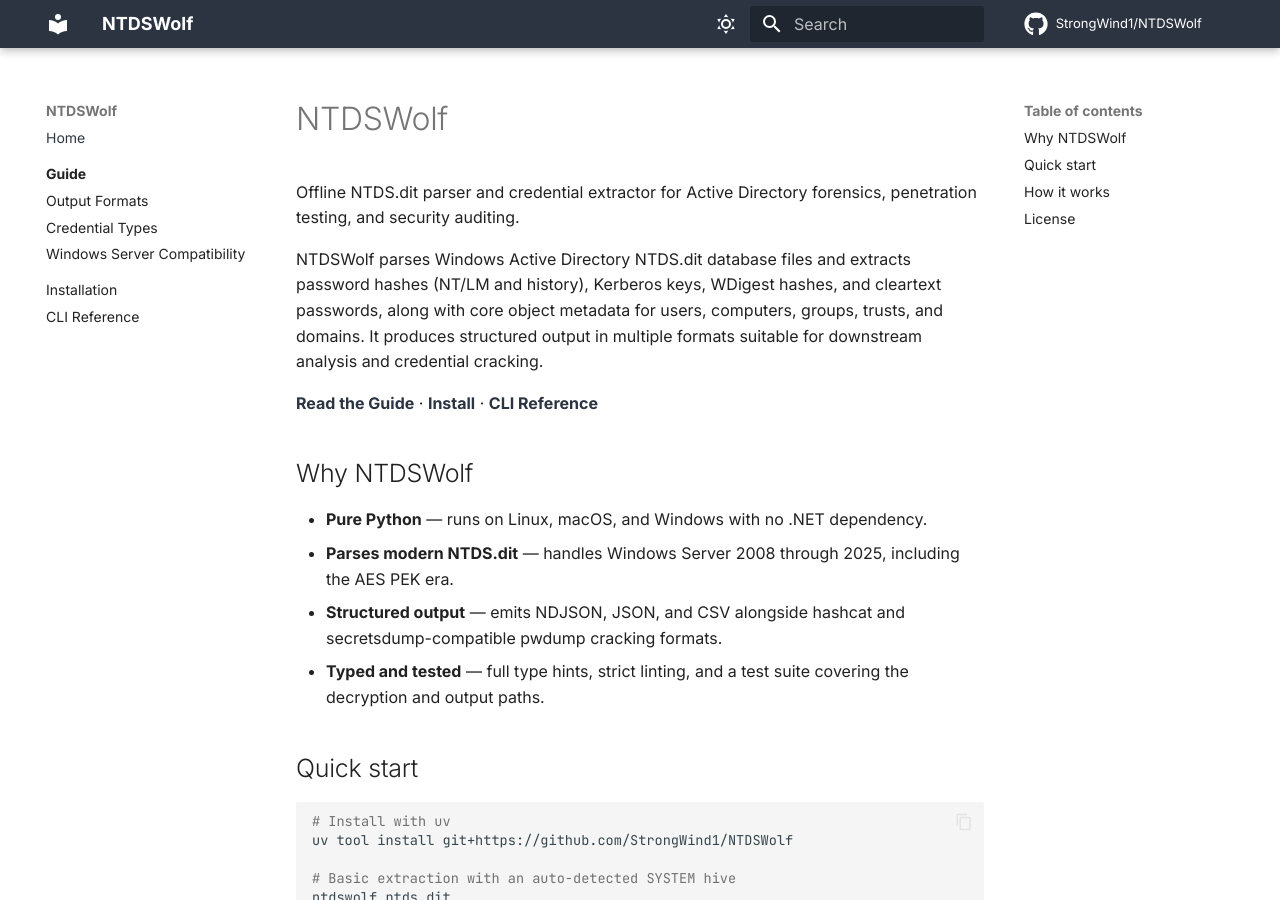
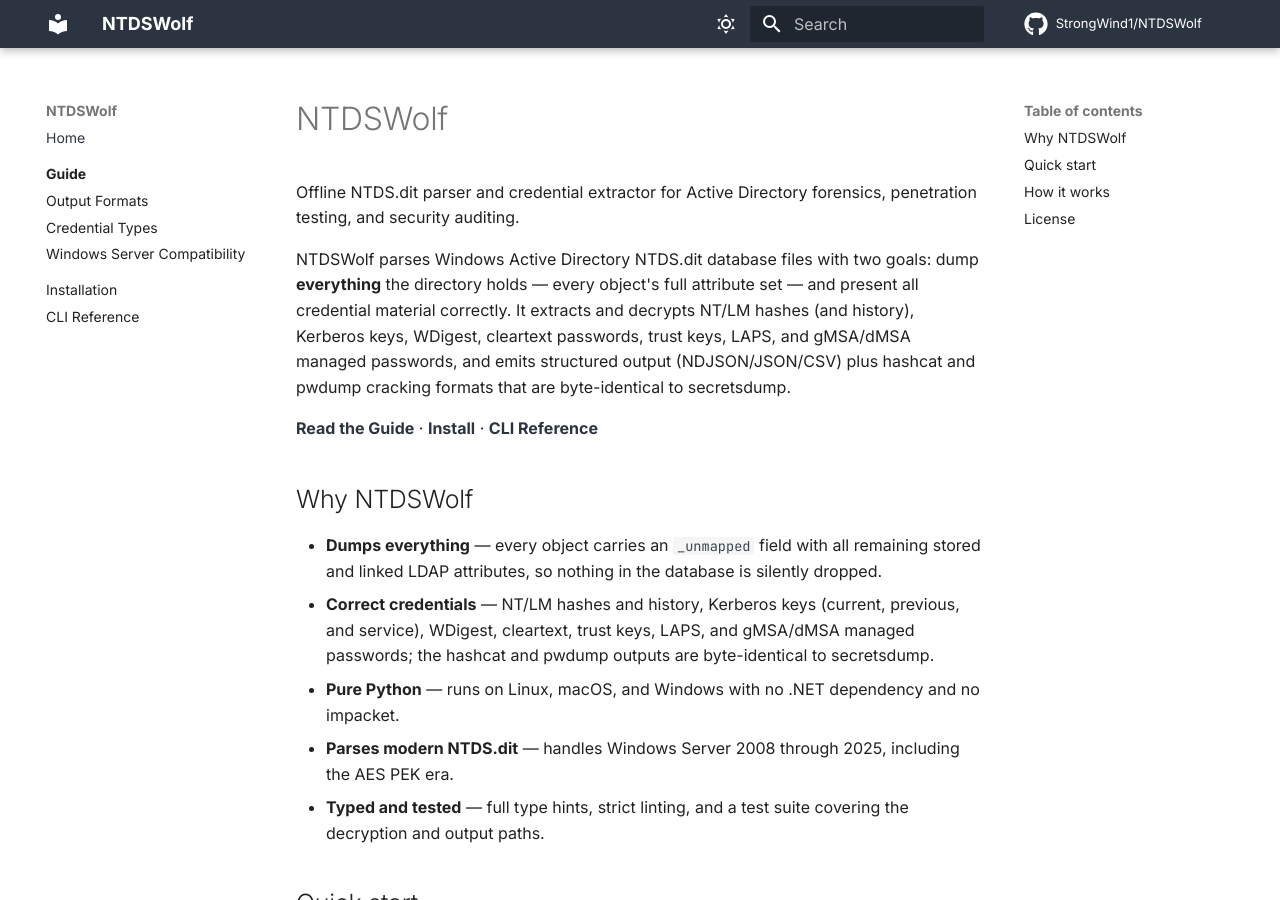
Before and after one commit to StrongWind1/NTDSWolf, an MkDocs documentation site: the page built from docs/index.md, in a window 1280 px wide and 900 px high. Built offline with MkDocs 1.6.1 and Material for MkDocs 9.7.7, drawn with Linux system fonts in a browser that asks for light colours; comment, search, counter and statistics services are not loaded.

Commit message:
docs: document the _unmapped passthrough in the README and homepage
Update the README and docs homepage to the v0.4.x positioning (dump everything + correct credentials): add the _unmapped completeness to the intro, value props, output-formats section, NDJSON example, and object-types table; surface the kerberosOld/Older/Service sets and supplementalCredentialsRaw. Fix the now-outdated 'common attributes only' row.

```diff
--- a/docs/index.md
+++ b/docs/index.md
@@ -2,15 +2,16 @@
 
 Offline NTDS.dit parser and credential extractor for Active Directory forensics, penetration testing, and security auditing.
 
-NTDSWolf parses Windows Active Directory NTDS.dit database files and extracts password hashes (NT/LM and history), Kerberos keys, WDigest hashes, and cleartext passwords, along with core object metadata for users, computers, groups, trusts, and domains. It produces structured output in multiple formats suitable for downstream analysis and credential cracking.
+NTDSWolf parses Windows Active Directory NTDS.dit database files with two goals: dump **everything** the directory holds — every object's full attribute set — and present all credential material correctly. It extracts and decrypts NT/LM hashes (and history), Kerberos keys, WDigest, cleartext passwords, trust keys, LAPS, and gMSA/dMSA managed passwords, and emits structured output (NDJSON/JSON/CSV) plus hashcat and pwdump cracking formats that are byte-identical to secretsdump.
 
 **[Read the Guide](guide/index.md)** · **[Install](getting-started/installation.md)** · **[CLI Reference](reference/cli.md)**
 
 ## Why NTDSWolf
 
-- **Pure Python** — runs on Linux, macOS, and Windows with no .NET dependency.
+- **Dumps everything** — every object carries an `_unmapped` field with all remaining stored and linked LDAP attributes, so nothing in the database is silently dropped.
+- **Correct credentials** — NT/LM hashes and history, Kerberos keys (current, previous, and service), WDigest, cleartext, trust keys, LAPS, and gMSA/dMSA managed passwords; the hashcat and pwdump outputs are byte-identical to secretsdump.
+- **Pure Python** — runs on Linux, macOS, and Windows with no .NET dependency and no impacket.
 - **Parses modern NTDS.dit** — handles Windows Server 2008 through 2025, including the AES PEK era.
-- **Structured output** — emits NDJSON, JSON, and CSV alongside hashcat and secretsdump-compatible pwdump cracking formats.
 - **Typed and tested** — full type hints, strict linting, and a test suite covering the decryption and output paths.
 
 ## Quick start
```
Also changed, not shown: README.md (+12 -6 lines).
